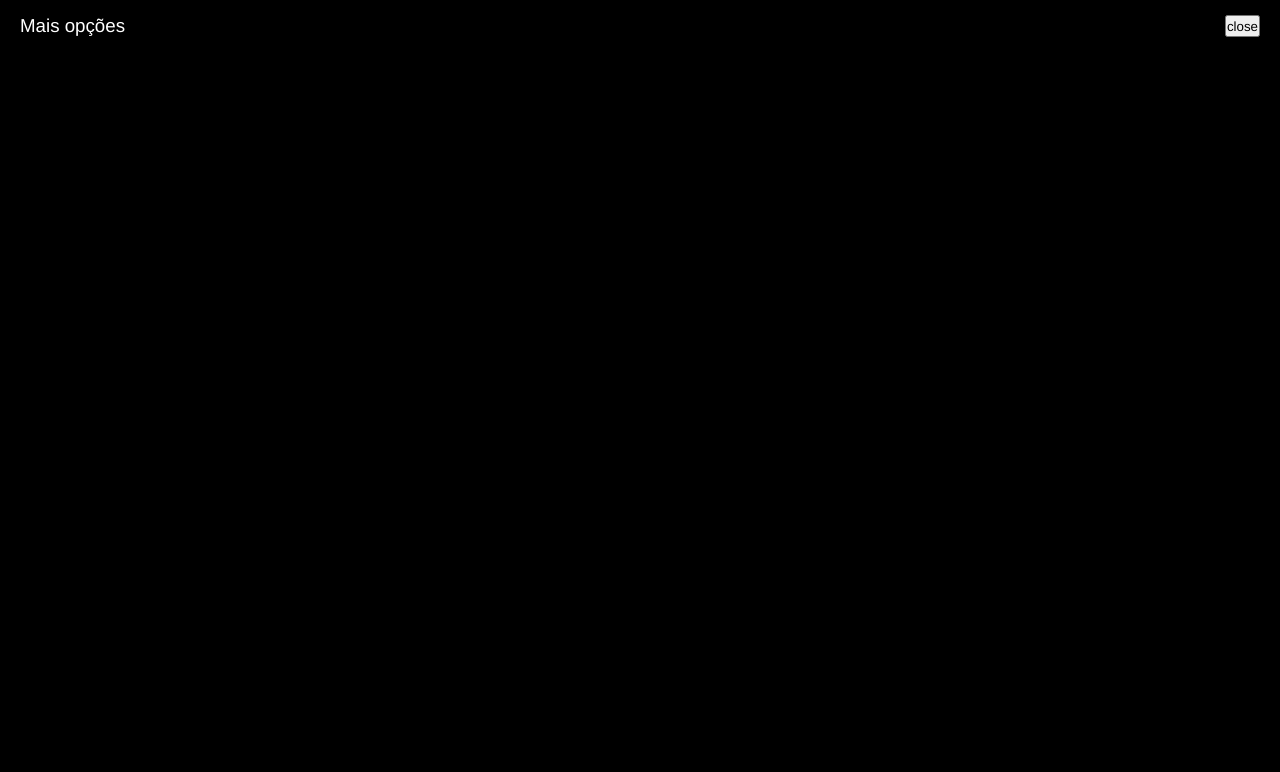
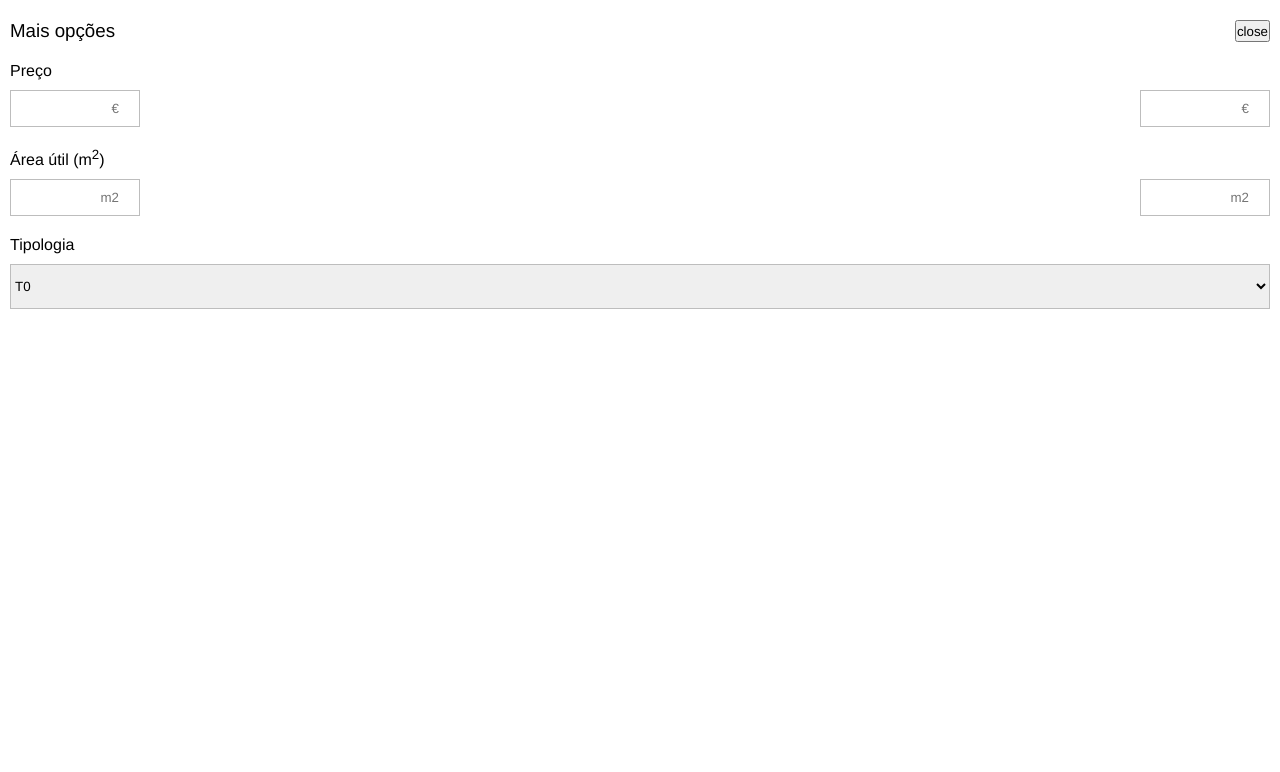
Before and after one commit to Marco-26/imovirtual-clone, a plain HTML site: page Imovirtual Clone/index.html in a window 1280 px wide. Shown: the top 772 px of the page. Drawn offline with Linux system fonts and the light colour scheme.

Commit message:
add more options to select form

```diff
--- a/Imovirtual Clone/index.html
+++ b/Imovirtual Clone/index.html
@@ -104,7 +104,6 @@
                 <option value="">Para férias</option>
               </select>
             </div>
-
             <div class="input">
               <input type="text" placeholder="Procure por uma localização" class="search-location">
             </div>
@@ -113,12 +112,46 @@
 
             <!-- Mais opções -->
             <div class="more-opt-modal">
-              <div class="more-opt-modal-content">
                 <div class="modal-top">
                   <h3>Mais opções</h3>
                   <button>close</button>
                 </div>
-            </div>
+                <!-- formulário mais opções-->
+                <div class="modal-content-section">
+                  <div class="modal-content">
+                    <p>Preço</p>
+                    <div class="modal-input">
+                      <input type="text" placeholder="€" class="search-location">
+                      <input type="text" placeholder="€" class="search-location">
+                    </div>
+                  </div>
+                  <div class="modal-content">
+                    <p>Área útil (m<sup>2</sup>)</p>
+                    <div class="modal-input">
+                      <input type="text" placeholder="m2" class="search-location">
+                      <input type="text" placeholder="m2" class="search-location">
+                    </div>
+                  </div>
+                  <div class="modal-content">
+                    <p>Tipologia</p>
+                    <select class="" name="">
+                      <option value="">T0</option>
+                      <option value="">T1</option>
+                      <option value="">T2</option>
+                      <option value="">T3</option>
+                      <option value="">T4</option>
+                      <option value="">T5</option>
+                      <option value="">T6</option>
+                      <option value="">T7</option>
+                      <option value="">T8</option>
+                      <option value="">T9</option>
+                      <option value="">T10 ou superior</option>
+                      <select>
+                  </div>
+
+                </div>
+
+
           </div>
 
             <button class="search"> <i class="fas fa-search"></i>Pesquisar</button>
--- a/Imovirtual Clone/style.css
+++ b/Imovirtual Clone/style.css
@@ -274,21 +274,38 @@ header {
   height: 100vh;
   width: 100%;
   z-index: 10;
-  background-color: black;
-}
-
-.more-opt-modal-content {
-  padding: 15px 20px;
-  position: relative;
-  top: 0;
-  left: 0;
-  z-index: 11;
-  color: white;
+  background-color: white;
+  padding: 20px 10px;
 }
 
 .modal-top{
   display: flex;
   justify-content: space-between;
+}
+
+.modal-content{
+  margin-top: 20px;
+}
+
+.modal-input{
+  display: flex;
+  justify-content: space-between;
+}
+
+.modal-input input{
+  width: 130px;
+}
+
+.modal-input input::placeholder{
+  text-align: right;
+}
+
+.modal-content select{
+  margin-top: 10px;
+  width: 100%;
+  height: 45px;
+  border-radius: 0;
+  border:1px solid var(--border-button);
 }
 
 .search {
```
